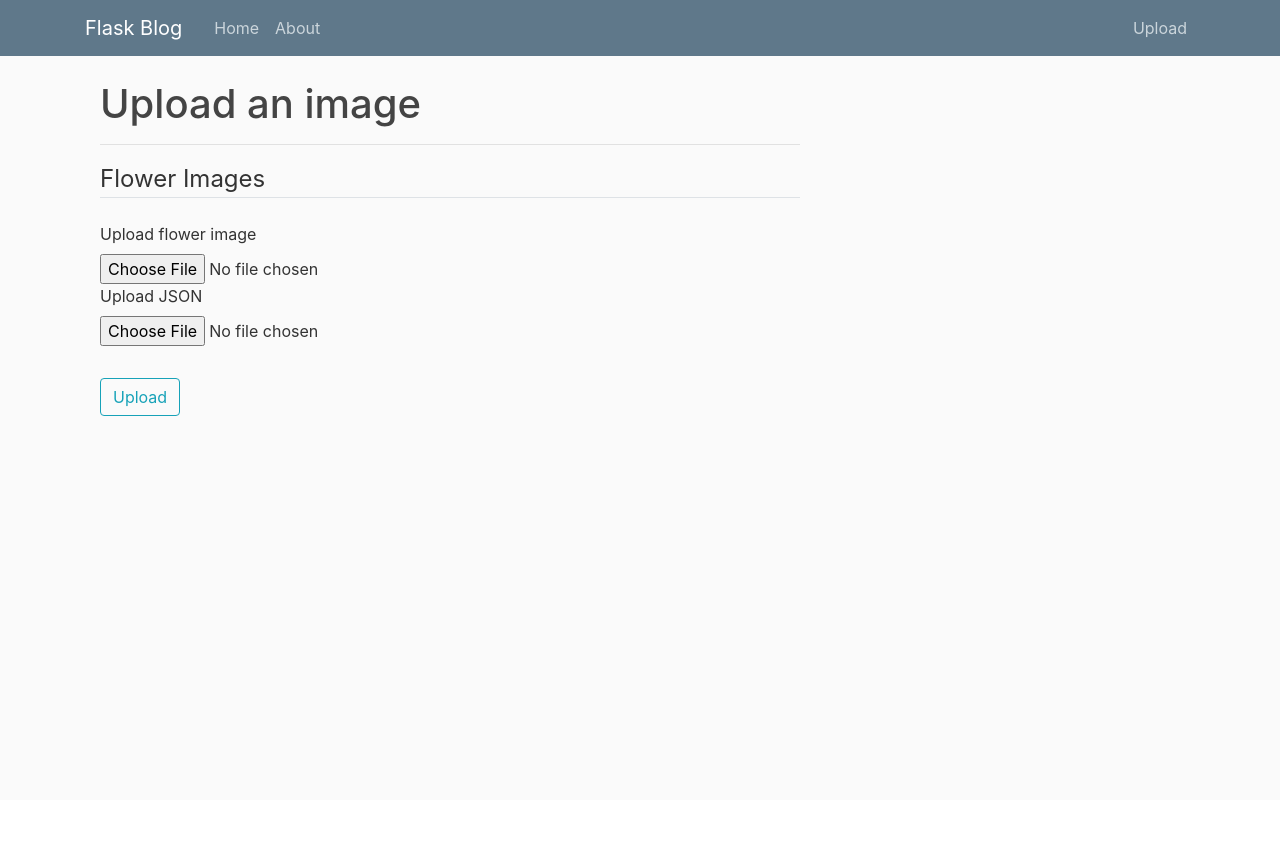
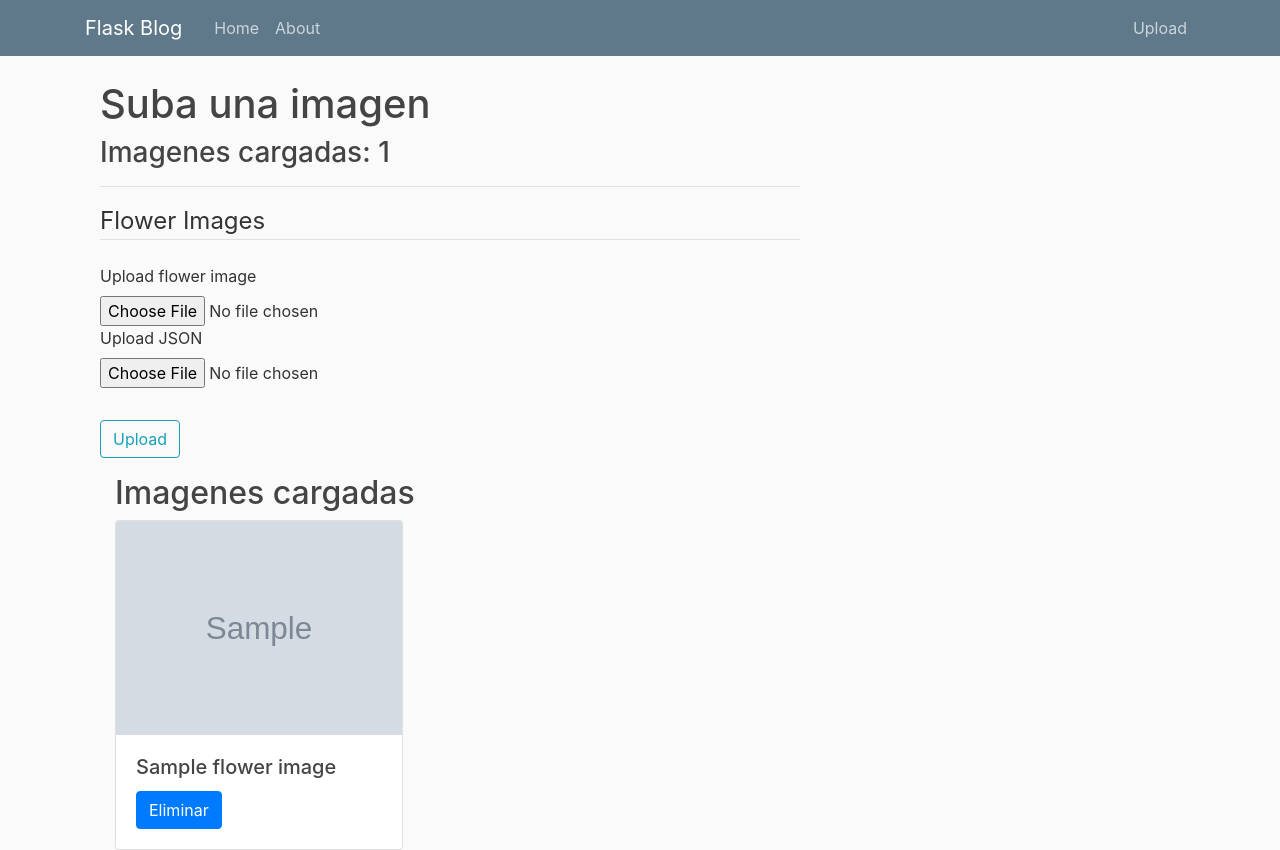
Before and after one commit to Alegarciy/Uni-SemIV-Flores_Algoritmos, a Flask app: template Progra1/app/templates/view/upload_image.html in a window 1280 px wide. Before the commit the page ends 416 px from the top, so only its background shows below. Run offline with Flask 2, Linux system fonts and the light colour scheme; the template is opened without the code that fills it: values that come from a table or form of the project are taken from there, most other values are stand-ins (such as "Sample title", 1, 10 or a date in 2020); grey boxes marked "Sample" are stand-in pictures; some libraries are stand-ins or nearby versions.

Commit message:
Funciona cargar flores/images/json

```diff
--- a/Progra1/app/templates/view/layout.html
+++ b/Progra1/app/templates/view/layout.html
@@ -34,7 +34,7 @@
             </div>
             <!-- Navbar Right Side -->
             <div class="navbar-nav">
-              <a class="nav-item nav-link" href="{{ url_for('upload_image') }}">Upload</a>
+              <a class="nav-item nav-link" href="{{ url_for('upload') }}">Upload</a>
             </div>
           </div>
         </div>
--- a/Progra1/app/templates/view/upload_image.html
+++ b/Progra1/app/templates/view/upload_image.html
@@ -3,18 +3,19 @@
     <div class="container">
         <div class="row">
           <div class="col">
-        <h1>Upload an image</h1>
+            <h1>Suba una imagen</h1>
+            <h3>Imagenes cargadas: {{ userImages | length }}</h3>
             <hr>
             <!--Create form for uploading images-->
-        <form action="/upload-image" method="POST" enctype="multipart/form-data">
-
+            {% if not userImages | length >= maxInput%}
+                <form action="/loadImage" method="POST" enctype="multipart/form-data">
                     <fieldset class="form-group">
                         <legend class="border-bottom mb-4">Flower Images</legend>
 
                         <div class="form-group">
                             <!--Upload Image-->
                             {{ form.image.label() }}
-                    {{ form.image(class="form-control-file") }}
+                            {{ form.image(class="form-control-file", id = "image") }}
                             {% if form.image.errors %}
                                 {% for error in form.image.errors %}
                                     <span class="text-danger"> {{ error }} </span><br/>
@@ -23,7 +24,7 @@
 
                             <!--Upload JSON-->
                             {{ form.json.label() }}
-                    {{ form.json(class="form-control-file") }}
+                            {{ form.json(class="form-control-file", id = "json") }}
                             {% if form.json.errors %}
                                 {% for error in form.json.errors %}
                                     <span class="text-danger"> {{ error }} </span><br/>
@@ -35,8 +36,28 @@
                     <div class="form-group">
                         {{ form.submit(class="btn btn-outline-info") }}
                     </div>
+                </form>
+            {% else %}
+                <h4>Ha llegado al máximo de imagenes</h4>
+            {% endif %}
 
-        </form>
+            <!--Show images-->
+            <div class="container">
+              <h2>Imagenes cargadas</h2>
+              <div class = "d-flex flex-row">
+              {% for flowerImage in userImages %}
+                  <div class="card " style="width: 18rem;">
+                      <img class="card-img-top" src="{{ flowerImage.getFlowerImagePathFront()}}" alt="Card image cap">
+                      <div class="card-body">
+                        <h5 class="card-title">{{ flowerImage.getFlowerName() }}</h5>
+                        <a class = "btn btn-primary" href={{ url_for('deleteImage', position = userImages.index(flowerImage))}}>Eliminar</a>
+                      </div>
+                   </div>
+              {% endfor %}
+              </div>
+            </div>
+
+
           </div>
         </div>
     </div>
--- a/Progra1/controllers/routes.py
+++ b/Progra1/controllers/routes.py
@@ -4,6 +4,7 @@ from models.fileManager import FileManager
 #from controllers import app
 from controllers.controller import Controller
 import os
+from models.config import Config
 import secrets
 
 
@@ -12,12 +13,16 @@ template_dir = os.path.join(template_dir, 'Progra1')
 template_dir = os.path.join(template_dir, 'app')
 template_dir = os.path.join(template_dir, 'templates')
 template_view_dir = os.path.join(template_dir, 'view')
-static_dir = os.path.join(template_dir, "static")
+static_dir = os.path.join(template_dir, Config.STATICFOLDER)
 
 app = Flask(__name__, template_folder=template_view_dir, static_folder=static_dir)
 app.config['SECRET_KEY'] = 'eb289e8e6629dd79004bf93963dc2933'
 
 APP_ROOT = os.path.dirname(os.path.abspath(__file__))
+uploads_dir = os.path.join(template_dir, Config.STATICFOLDER)
+uploads_dir = os.path.join(uploads_dir, Config.USERINPUTFOLDER)
+
+Config.DATADIRECTORY = uploads_dir
 
 @app.route("/")
 @app.route("/home")
@@ -28,19 +33,26 @@ def home():
 def about():
     return render_template('about.html')
 
+#POST Method. El usuario carga una imagen/json de la flor
+@app.route("/loadImage", methods = ["POST"])
+def loadImage():
+    if request.files:
+        image = request.files["image"]
+        json = request.files["json"]
+        filename_ext = image.filename.rsplit(".", 1)
+        ext = filename_ext[1]
+        filename = filename_ext[0]
+        if filename_ext[1].upper() in Config.EXTENSIONSALLOWED:
+            Controller.loadImage(image, json, filename, ext)
+        return redirect(url_for("upload"), code=302)
 
-@app.route("/loadImage", methods=['GET', 'POST'])
-def loadImage():
-    pass
+#El usuario elimina una imagen/json cargada anteriormente
+@app.route("/deleteImage/<int:position>")
+def deleteImage(position):
+    Controller.deleteImage(position)
+    return redirect(url_for("upload"), code=302)
 
-@app.route("/upload-image", methods=['GET', 'POST'])
-def upload_image():
-    form = ImageForm()
-    userImages = Controller.getListLoadedImages()
-
-    if request.method == "POST" and form.image.data and form.json:
-        Controller.loadImage(form.image.data, form.json.data)
-        #FileManager.save_image(form.image.data, "imagen_000.png")
-        #FileManager.save_json(form.json.data, "data.json")
-
-    return render_template("upload_image.html", form=form, userImages=userImages)
+#GET Pagina para que el usuario cargue las imagenes y datos
+@app.route("/upload", methods=['GET'])
+def upload():
+    return render_template("upload_image.html", form=ImageForm(), userImages=Controller.getListLoadedImages(), maxInput=Config.MAXUSERINPUT)
--- a/Progra1/models/fileManager.py
+++ b/Progra1/models/fileManager.py
@@ -1,6 +1,6 @@
 
 import os
-import sys
+import shutil
 import json
 from models.config import Config
 
@@ -56,3 +56,7 @@ class FileManager:
 
         fileTemp = open("D:/jsonFlores.txt", "w", encoding="utf-8")
         json.dump(information, fileTemp, ensure_ascii=False)
+
+    @staticmethod
+    def removeDirectory(directory):
+        shutil.rmtree(directory, ignore_errors=True)
--- a/Progra1/models/forms.py
+++ b/Progra1/models/forms.py
@@ -3,8 +3,9 @@ from flask_wtf import FlaskForm
 from wtforms import StringField, PasswordField, SubmitField, BooleanField
 from wtforms.validators import DataRequired, Length, Email, EqualTo
 from flask_wtf.file import FileField, FileAllowed
+from models.config import Config
+class ImageForm(FlaskForm):
 
-class ImageForm(FlaskForm):
-    image = FileField('Upload flower image', validators=[DataRequired(), FileAllowed(['png'])])
-    json = FileField("Upload JSON", validators=[DataRequired(), FileAllowed(['txt'])])
-    submit = SubmitField('Upload')
+        image = FileField('Upload flower image', validators=[DataRequired(), FileAllowed([Config.IMAGEEXTENSION])])
+        json = FileField("Upload JSON", validators=[DataRequired(), FileAllowed([Config.JSONEXTENSION])])
+        submit = SubmitField('Upload')
```
Also changed, not shown: Progra1/controllers/controller.py (+6 -2 lines), Progra1/models/config.py (+10 -3 lines), Progra1/models/flowerImage.py (+19 -1 lines), Progra1/models/imageConverter.py (+33 -4 lines), 1 other file. Lines whose indentation alone changed are shown as unchanged.
